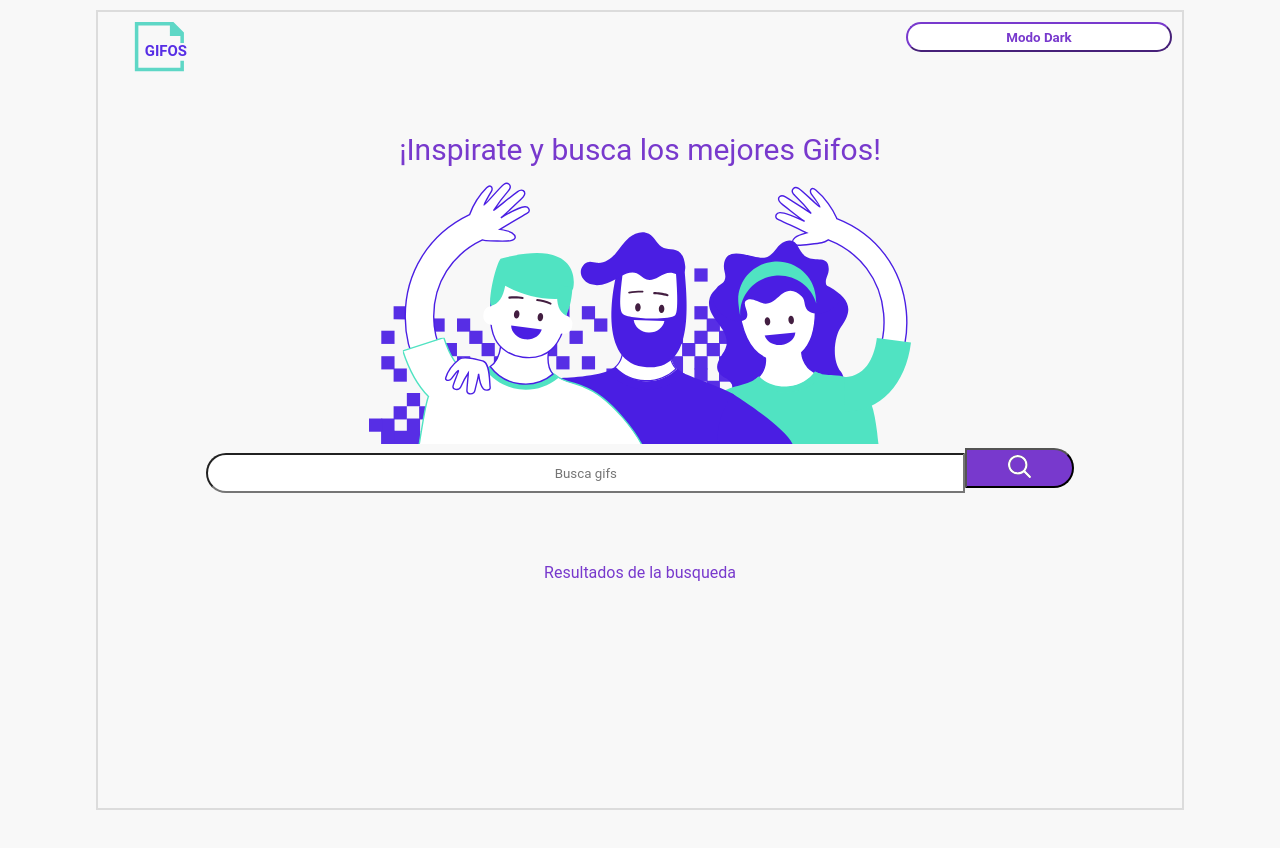
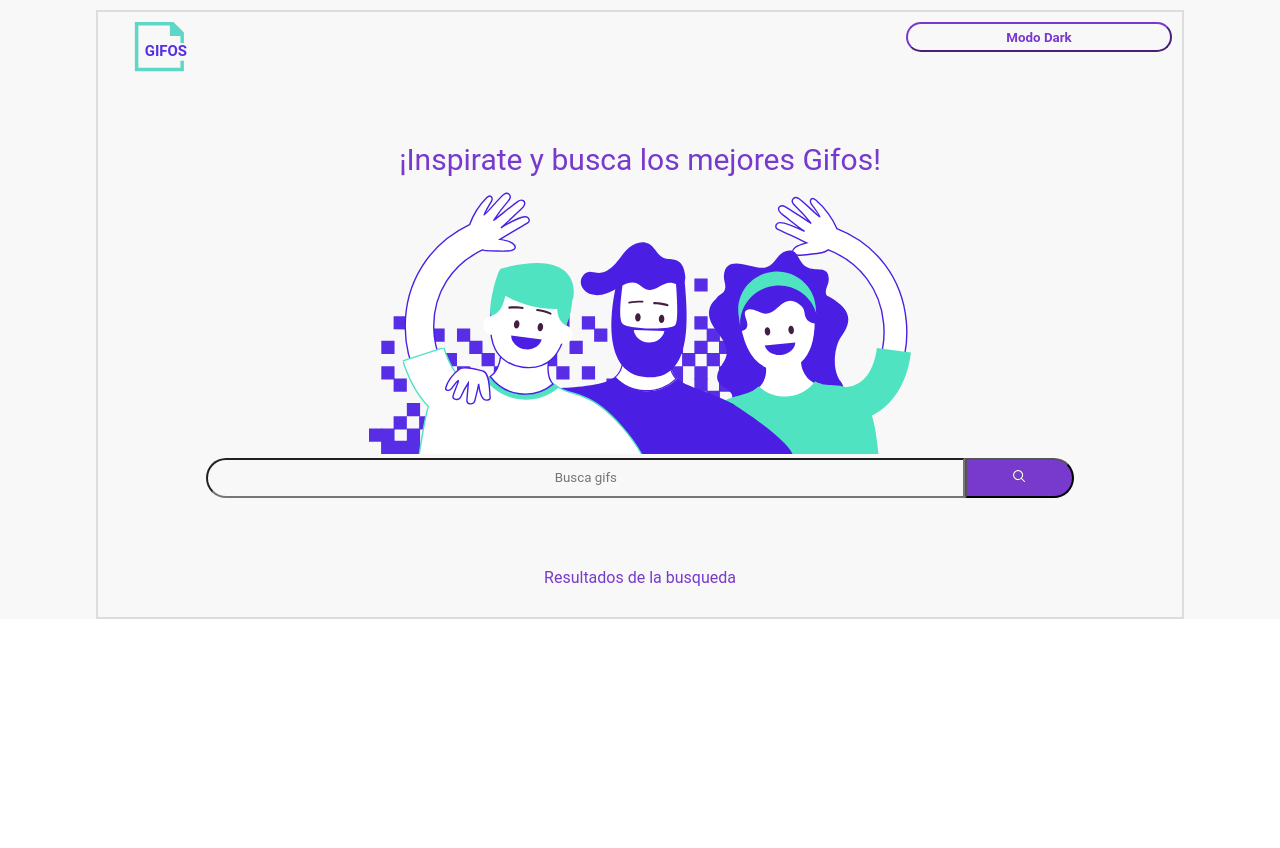
Before and after one commit to Nicole-Soares/Nicole-Soares.github.io, a React (Create React App) app: page / in a window 1280 px wide. Shown: the top 848 px of the page. After the commit the page ends 800 px from the top, so only its background shows below. Built offline with nearby package versions, Linux system fonts and the light colour scheme; no server answers.

Commit message:
Busqueda de gifs

```diff
--- a/src/App.js
+++ b/src/App.js
@@ -6,12 +6,13 @@ import Listado from "./componentes/Listado"
 
 export default function App() {
   const [isDark, setIsDark] = useState(false);
+  const [gifs, setGifs] = useState([]);
   return (
     <div className={`App ${isDark ? "dark" : "light"}`}>
       <div className="viewport">
         <Header isDark={isDark} setIsDark={setIsDark}/>
-        <Busqueda />
-        <Listado />
+        <Busqueda isDark={isDark} gifs={gifs} setGifs={setGifs}/>
+        <Listado gifs={gifs}/>
       </div>
     </div>
   );
--- a/src/componentes/Busqueda.css
+++ b/src/componentes/Busqueda.css
@@ -7,12 +7,16 @@
 .contenedor-titulo {
   display: flex;
   flex-direction: column;
-  margin-top: 10px;
+  margin-top: 20px;
 }
 
-.contenedor-titulo p{
+.oracion-inspirate{
    font-size: 30px;
    color: #7839CD;
+}
+
+.oracion-inspirate.dark{
+ color: white;
 }
 
 .contenedor-icono-barra-busqueda{
@@ -20,17 +24,10 @@
   flex-direction: column;
   width: 100%;
   margin-top: 15px;
-
   }
 
 .imagen{
   width: 50%;
-}
-
-.contenedor-input-boton{
-  width: 100%;
-  height: 50px;
-
 }
 
 #barra{
@@ -39,6 +36,7 @@
   border-top-left-radius: 20px;
   border-bottom-left-radius: 20px;
   text-align: center;
+  background : inherit;
    }
 
 #boton{
@@ -53,7 +51,11 @@
   margin-top: 70px;
 }
 
-.contenedor-resultados p{
+.oracion-resultados{
 color: #7839CD;
 margin-bottom: 30px;
 }
+
+.oracion-resultados.dark{
+ color: white;
+}
--- a/src/componentes/Busqueda.jsx
+++ b/src/componentes/Busqueda.jsx
@@ -1,28 +1,69 @@
-import React from "react";
-import "./Busqueda.css"
-import ilustra from"../imagenes/ilustra.svg"
-import search from "../imagenes/search.svg"
+import React, { useState, useEffect } from "react";
+import "./Busqueda.css";
+import ilustra from "../imagenes/ilustra.svg";
+import search from "../imagenes/search.svg";
 
-export default function Busqueda () {
+export default function Busqueda({ isDark, gifs, setGifs }) {
+  const [userSearch, setUserSearch] = useState("");
+  const [url, setUrl] = useState(`https://api.giphy.com/v1/gifs/trending?api_key=2ZEPY7PWMdCbc4nWcgflY72LcVevldu4&limit=5`);
+
+  const traerGifs = () => {
+    fetch(url)
+      .then((respuesta) => {
+        return respuesta.json();
+      })
+      .then((data) => {
+        return setGifs(data.data);
+      })
+      .catch((error) => {
+        return console.log(error);
+      });
+  };
+
+  useEffect(() => {
+    setUrl(
+      `https://api.giphy.com/v1/gifs/search?api_key=2ZEPY7PWMdCbc4nWcgflY72LcVevldu4&q=${userSearch}&limit=5`
+    );
+  }, [userSearch]);
+
+  useEffect(() => {
+    traerGifs();
+  }, []);
 
   return (
     <div className="contenedor-busqueda">
       <div className="contenedor-titulo">
-      <p>¡Inspirate y busca los mejores Gifos!</p>
+        <p className={`oracion-inspirate ${isDark ? "dark" : "light"}`}>
+          ¡Inspirate y busca los mejores Gifos!
+        </p>
       </div>
       <div className="contenedor-icono-barra-busqueda">
         <div className="contenedor-imagen">
-      <img className="imagen" src={ilustra} alt="icono"/>
+          <img className="imagen" src={ilustra} alt="icono" />
         </div>
-      <div class="field" id="searchform">
-     <input type="text" id="barra" placeholder="Busca gifs" />
-     <button type="button" id="boton"><img width="22%"src={search} alt="busqueda" /></button>
+        <div className="field" id="searchform">
+          <input
+            type="text"
+            id="barra"
+            onChange={(e) => setUserSearch(e.target.value)}
+            value={userSearch}
+            placeholder="Busca gifs"
+          />
+          <button
+            className="boton-busqueda"
+            type="button"
+            id="boton"
+            onClick={traerGifs}
+          >
+            <img width="12px" src={search} alt="busqueda" />
+          </button>
         </div>
         <div className="contenedor-resultados">
-   <p>Resultados de la busqueda</p>
+          <p className={`oracion-resultados ${isDark ? "dark" : "light"}`}>
+            Resultados de la busqueda
+          </p>
         </div>
       </div>
-
     </div>
-  )
+  );
 }
--- a/src/componentes/Gif.jsx
+++ b/src/componentes/Gif.jsx
@@ -5,7 +5,7 @@ export default function Gif(props) {
 
   return(
     <div>
-    <div>{props.imagen}</div>
+    <img src={props.imagen} alt="gifs"></img>
     </div>
 
 
--- a/src/componentes/Header.css
+++ b/src/componentes/Header.css
@@ -15,14 +15,18 @@
   margin-right: 10px;
 }
 
-
 .boton-modo-nocturno{
   width:25%;
   height:30px;
-  background-color:white;
+  background : inherit;
   border-radius: 50px;
   border-color: #7839CD;
   color: #7839CD;
   cursor: pointer;
   font-weight: bold;
 }
+
+.boton-modo-nocturno.light{
+color: white;
+border-color: white;
+}
--- a/src/componentes/Header.jsx
+++ b/src/componentes/Header.jsx
@@ -1,6 +1,8 @@
 import React from "react";
 import "./Header.css";
 import logo from "../imagenes/logo.svg";
+
+
 
 export default function Header({isDark, setIsDark}) {
 
@@ -12,8 +14,9 @@ const click=()=>{
     <div className="contenedor-header">
       <div className="contenedor-logo-boton">
         <img className="logo" src={logo} alt="icono-gifos" width="10%" height="50px"/>
-        <button onClick={click} className="boton-modo-nocturno">{`Modo ${isDark ? "Ligth" : "Dark"}`}</button>
+        <button onClick={click} className={`boton-modo-nocturno ${isDark ? "light" : "dark"}`}>{`Modo ${isDark ? "Ligth" : "Dark"}`}</button>
       </div>
+
     </div>
   );
 }
--- a/src/componentes/Listado.jsx
+++ b/src/componentes/Listado.jsx
@@ -1,30 +1,14 @@
 import React, {useState, useEffect} from "react";
 import Gif from "./Gif"
 
-//let apiKey = "2ZEPY7PWMdCbc4nWcgflY72LcVevldu4";
-//let url = `https://api.giphy.com/v1/gifs/trending?api_key=${apiKey}`;
+let apiKey = "2ZEPY7PWMdCbc4nWcgflY72LcVevldu4"
+let url = `https://api.giphy.com/v1/gifs/trending?api_key=2ZEPY7PWMdCbc4nWcgflY72LcVevldu4`;
 
 
-export default function Listado() {
-  const [post, setPost] = useState([]);
-
-
-useEffect(()=>{
-  fetch("https://jsonplaceholder.typicode.com/albums/1/photos")
-.then((respuesta)=>{
-  return respuesta.json()
-})
-.then((data)=>{
-  setPost(data)
-  return setPost
-})
-.catch((error)=>{
-  return console.log(error)
-})},[])
-
+export default function Listado({gifs}) {
   return (
     <div >
-      {post.length > 0 ? post.map((item)=>{ return<Gif imagen={item.url} />}):""}
+      {gifs.length > 0 ? gifs.map((item)=>{ return<Gif imagen={item.images.original.url} />}):""}
 
     </div>
   );
--- a/src/styles.css
+++ b/src/styles.css
@@ -12,16 +12,14 @@
   font-family: sans-serif;
   text-align: center;
   width: 100%;
-  height: 1000px;
-
-}
+  }
 
 .App.light {
   background-color: rgb(248, 248, 248);
 }
 
 .App.dark {
-  background-color: black;
+  background-color: #282626;
 }
 
 .viewport {
```
Lines whose indentation alone changed are shown as unchanged.
